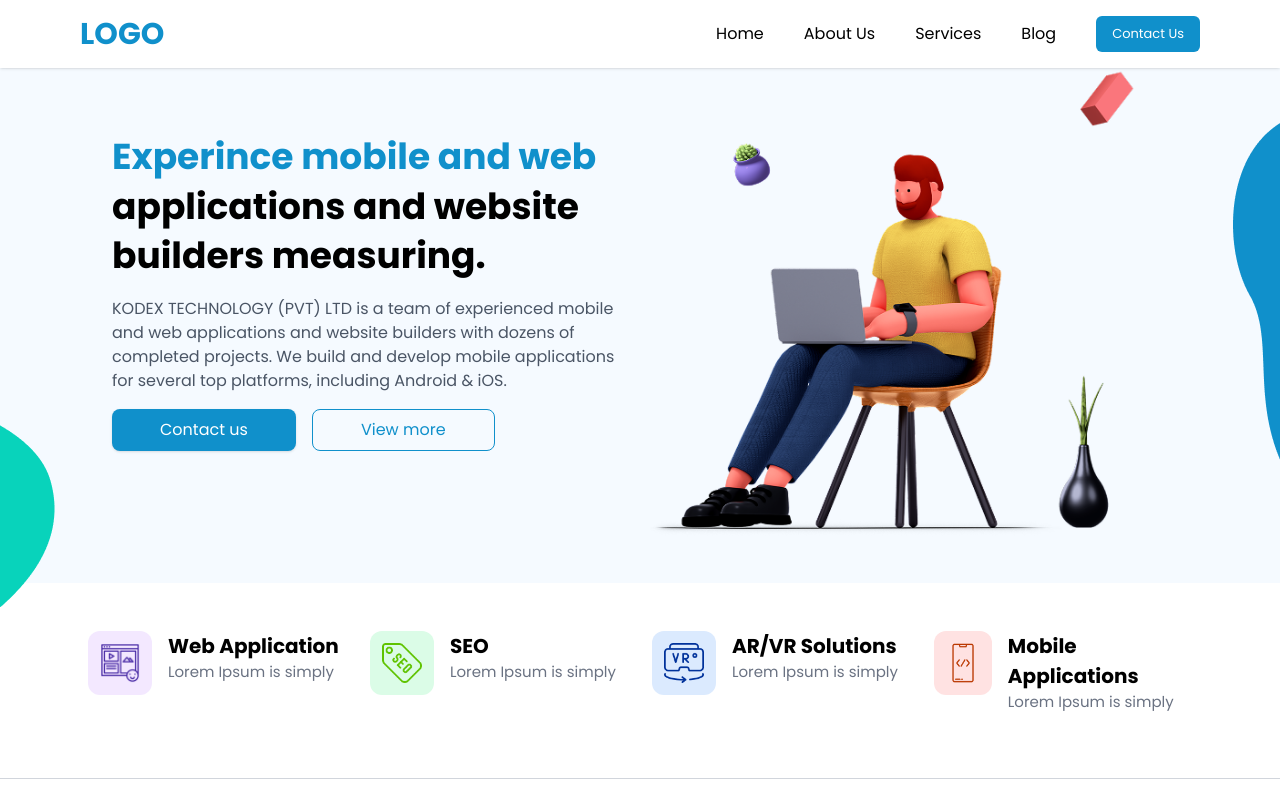
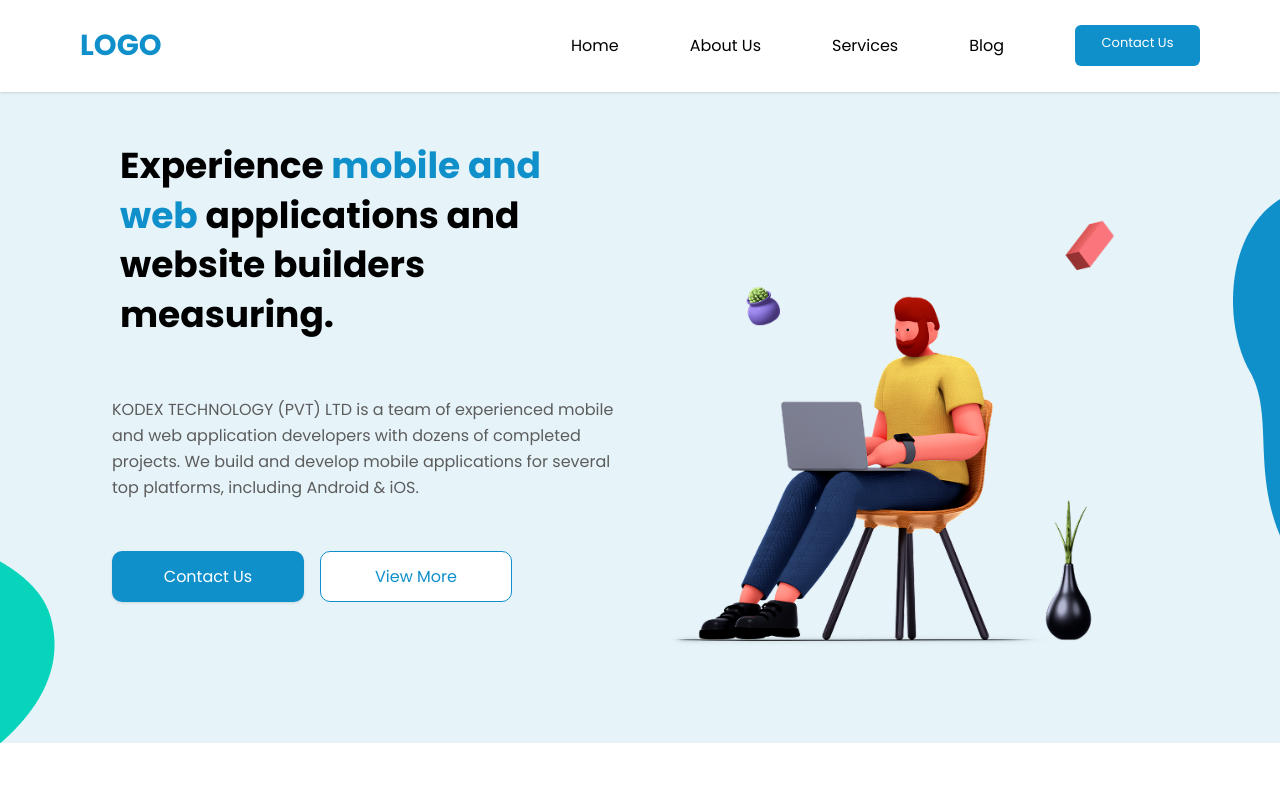
Before and after one commit to ravindu-kandawela1205/first-pro, a React (Vite) app: page / in a window 1280 px wide. Shown: the top 790 px of the page. Built offline with nearby package versions, Linux system fonts and the light colour scheme.

Commit message:
fix-sizes

```diff
--- a/src/body/body.jsx
+++ b/src/body/body.jsx
@@ -5,46 +5,53 @@ import Shape_left from "../assets/shape_left.png";
 
 function Body() {
   return (
-    <div className="bg-[#F5FAFF] w-full relative">
-      <div className="max-w-6xl mx-auto flex flex-col   md:flex-row items-center justify-between px-6 md:px-12 py-1">
+    <div className="bg-[#1090CB1A] h-auto min-h-[743px] w-full relative overflow-hidden">
+      <div className="max-w-6xl mx-auto flex flex-col md:flex-row items-center justify-between px-6 md:px-12 py-12">
         <img
           src={Shape_right}
-          alt=""
-          className="absolute right-0 hidden md:hidden lg:block"
+          alt="shape right"
+          className="absolute right-0 top hidden lg:block"
         />
         <img
           src={Shape_left}
-          alt=""
-          className="absolute left-0 -bottom-6 hidden md:hidden lg:block"
+          alt="shape left"
+          className="absolute left-0 bottom-0 hidden lg:block"
         />
-        <div className="borderflex-1 max-w-lg space-y-4 text-center md:text-left py-4 order-2 md:order-first lg:order-first ">
-          <h1 className="text-4xl md:text-[36px] font-bold leading-snug font-poppins">
-            <span className="text-[#1090CB]">Experince mobile and web</span> applications
-            and website builders measuring.
+
+        <div className="flex-1 max-w-lg  text-center md:text-left order-2 md:order-1 space-y-[50px] ">
+          <h1
+            className="text-4xl md:text-[36px] font-semibold  p-2
+  leading-snug font-poppins "
+          >
+            Experience <span className="text-[#1090CB]">mobile and web</span>{" "}
+            applications and website builders measuring.
           </h1>
 
-          <p className="text-gray-600 font-poppins">
+          <p
+            className="text-[#5C5C5C]  font-normal
+ leading-relaxed font-poppins"
+          >
             KODEX TECHNOLOGY (PVT) LTD is a team of experienced mobile and web
-            applications and website builders with dozens of completed projects.
-            We build and develop mobile applications for several top platforms,
-            including Android & iOS.
+            application developers with dozens of completed projects. We build
+            and develop mobile applications for several top platforms, including
+            Android & iOS.
           </p>
 
           <div className="flex flex-col sm:flex-row gap-4 justify-center md:justify-start">
-            <button className="font-poppins bg-[#1090CB] text-white px-12 py-2 rounded-lg font-medium shadow hover:bg-[#0d7ab0] transition">
-              Contact us
+            <button className="font-poppins bg-[#1090CB] text-white w-[192px] h-[51px] p-2 rounded-[10px] font-medium shadow hover:bg-[#0d7ab0] transition">
+              Contact Us
             </button>
-            <button className="font-poppins border border-[#1090CB] text-[#1090CB] px-12 py-2 rounded-lg font-medium hover:bg-[#e6f7ff] transition">
-              View more
+            <button className="font-poppins border border-[#1090CB] text-[#1090CB] bg-white w-[192px] h-[51px] p-2  rounded-[10px] font-medium hover:bg-[#e6f7ff] transition">
+              View More
             </button>
           </div>
         </div>
 
-        <div className="flex-1 mt-10 md:mt-0 flex justify-center order-1 md:order-last lg:order-last">
+        <div className="flex-1 flex justify-center order-1 md:order-2">
           <img
             src={Man}
-            alt=""
-            className="w-[300px] sm:w-[400px] md:w-auto object-contain  md:h-auto -mt-30"
+            alt="hero illustration"
+            className="w-[300px] sm:w-[400px] md:w-[500px] object-contain"
           />
         </div>
       </div>
--- a/src/compononets/Companyimages.jsx
+++ b/src/compononets/Companyimages.jsx
@@ -14,18 +14,18 @@ export default function a() {
   return (
     <div className="w-full bg-white py-10">
       <div className="text-center mb-8">
-        <h2 className="text-lg font-medium text-gray-800">
+        <h2 className="text-lg font-medium text-[#000000]">
           You will be in good Company
         </h2>
       </div>
 
-      <div className="flex flex-wrap justify-center items-center gap-5 md:gap-10 px-4  ">
+      <div className="flex flex-wrap justify-center items-center gap-5 md:gap-[115px] px-4  ">
         {logos.map((item, i) => (
           <div key={i}>
             <img
               src={item.path}
               alt=""
-              className=" w-auto h-25 object-contain "
+              className=" w-auto h-[185px] object-contain "
             />
           </div>
         ))}
--- a/src/compononets/Footerloop.jsx
+++ b/src/compononets/Footerloop.jsx
@@ -24,7 +24,7 @@ const socail = [
 export default function socialmedia() {
   return (
     <footer className="w-full bg-white">
-      <div className="max-w-[1440px]  mx-auto px-6 py-12 grid grid-cols-1 md:grid-cols-4 gap-8">
+      <div className="max-w-6xl mx-auto px-6 py-12 grid grid-cols-1 md:grid-cols-4 gap-8 leading-10">
         <div>
           <h2 className="text-blue-700 font-bold text-lg mb-3">LOGO</h2>
           <p className="text-gray-600 text-sm mb-3">
@@ -53,7 +53,7 @@ export default function socialmedia() {
           <p className="text-gray-800 text-sm font-medium">+908 89097 890</p>
         </div>
 
-        <div className="flex items-center justify-center md:justify-end  mt-30 gap-3">
+        <div className="flex items-center justify-center md:justify-end  mt-30 gap-[16px]">
           {socail.map((sc, i) => (
             <div key={i}>
               <img
@@ -75,7 +75,7 @@ export default function socialmedia() {
       </div>
 
       <div className="border-t border-gray-200 text-center py-4">
-        <p className="text-gray-500 text-sm">
+        <p className="text-gray-500 text-[13px]">
           Copyright © 2021 Lorem All rights Reserved
         </p>
       </div>
--- a/src/compononets/Navbarlist.jsx
+++ b/src/compononets/Navbarlist.jsx
@@ -1,23 +1,58 @@
 import { useState } from "react";
 import { Link } from "react-scroll";
 
-const xyz = [
-  { name: "Home", class: "hover:text-[#1090CB] cursor-pointer" },
-  { name: "About Us", class: "hover:text-[#1090CB] cursor-pointer" },
-  { name: "Services", class: "hover:text-[#1090CB] cursor-pointer" },
-  { name: "Blog", class: "hover:text-[#1090CB] cursor-pointer" },
+const menuItems = [
+  { name: "Home" },
+  { name: "About Us" },
+  { name: "Services" },
+  { name: "Blog" },
 ];
 
 export default function Navbar() {
   const [open, setOpen] = useState(false);
 
+  const baseLinkClasses =
+    "hover:text-[#1090CB] cursor-pointer text-[16px] font-normal font-poppins";
+
+  const renderLinks = (isMobile = false) =>
+    menuItems.map((item, i) => (
+      <li key={i} className="relative group">
+        <Link
+          to={item.name.toLowerCase().replace(/\s+/g, "")}
+          smooth={true}
+          duration={500}
+          offset={-80}
+          className={baseLinkClasses}
+          onClick={() => isMobile && setOpen(false)}
+        >
+          <span className="absolute -top-1 -left-2 w-2 h-2 bg-green-500 rounded-full opacity-0 group-active:opacity-100"></span>
+          {item.name}
+        </Link>
+      </li>
+    ));
+
+  const contactButton = (isMobile = false) => (
+    <Link
+      to="contact"
+      smooth={true}
+      duration={500}
+      offset={-80}
+      className="bg-[#1090CB] text-white text-[13px] cursor-pointer py-2 px-4 w-[125px] h-[41px] text-center rounded-[6px] hover:bg-blue-600 font-poppins"
+      onClick={() => isMobile && setOpen(false)}
+    >
+      Contact Us
+    </Link>
+  );
+
   return (
     <div className="bg-white shadow w-full fixed top-0 left-0 z-50">
-      <div className="max-w-[1440px] mx-auto flex justify-between items-center py-4 px-8 md:px-20">
-        <div className="font-bold text-[#1090CB] text-3xl font-poppins">
+      <div className="max-w-[1440px] mx-auto flex justify-between items-center py-6 px-8 md:px-20">
+        {/* Logo */}
+        <div className="font-bold text-[#1090CB] text-[29px] font-poppins">
           LOGO
         </div>
 
+        {/* Mobile toggle button */}
         <button
           className="md:hidden text-2xl text-gray-700"
           onClick={() => setOpen(!open)}
@@ -25,62 +60,19 @@ export default function Navbar() {
           ☰
         </button>
 
-        <ol className="hidden md:flex gap-10 items-center">
-          {xyz.map((item, i) => (
-            <li key={i} className="relative group font-poppins">
-              <Link
-                to={item.name.toLowerCase().replace(" ", "")}
-                smooth={true}
-                duration={500}
-                offset={-80}
-                className={item.class}
-              >
-                <span className="absolute -top-1 -left-2 w-2 h-2 bg-green-500 rounded-full opacity-0 group-hover:opacity-100"></span>
-                {item.name}
-              </Link>
-            </li>
-          ))}
-          <Link
-            to="contact"
-            smooth={true}
-            duration={500}
-            offset={-80}
-            className="bg-[#1090CB] text-white text-[13px] cursor-pointer py-2 px-4 rounded-[6px] hover:bg-blue-600"
-            onClick={() => setOpen(false)}
-          >
-            Contact Us
-          </Link>
+        {/* Desktop menu */}
+        <ol className="hidden md:flex gap-[71px] items-center">
+          {renderLinks()}
+          {contactButton()}
         </ol>
       </div>
 
+      {/* Mobile menu */}
       {open && (
         <div className="md:hidden bg-white border-t">
           <ol className="flex flex-col gap-4 py-4 items-center">
-            {xyz.map((item, i) => (
-              <li key={i} className="relative group font-poppins">
-                <Link
-                  to={item.name.toLowerCase().replace(" ", "")}
-                  smooth={true}
-                  duration={500}
-                  offset={-80}
-                  className={item.class}
-                  onClick={() => setOpen(false)}
-                >
-                  <span className="absolute -top-1 -left-2 w-2 h-2 bg-green-500 rounded-full opacity-0 group-hover:opacity-100"></span>
-                  {item.name}
-                </Link>
-              </li>
-            ))}
-            <Link
-              to="contact"
-              smooth={true}
-              duration={500}
-              offset={-80}
-              className="font-poppins bg-[#1090CB] text-white text-[13px] cursor-pointer py-2 px-4 rounded-[6px] hover:bg-blue-600"
-              onClick={() => setOpen(false)}
-            >
-              Contact Us
-            </Link>
+            {renderLinks(true)}
+            {contactButton(true)}
           </ol>
         </div>
       )}
--- a/src/middle/dividepink.jsx
+++ b/src/middle/dividepink.jsx
@@ -12,7 +12,7 @@ function dividepink() {
         className="absolute left-10 hidden md:block sm:left-0"
       />
       <div className="grid md:grid-cols-2 gap-12 max-w-5xl mx-auto items-center">
-        <div className="flex justify-center">
+        <div className="flex justify-center order-2 md:order-first">
           <img
             src={mockupImg}
             alt="Stacked mockup"
@@ -21,7 +21,7 @@ function dividepink() {
         </div>
 
         <div>
-          <div className="flex items-center space-x-3">
+          <div className="flex items-center space-x-3 order-1 md:order-last">
             <div className="w-12 h-12 flex items-center justify-center rounded-full bg-cyan-500 text-white">
               <span className="text-2xl">
                 <img src={Happy} alt="" className="h-[20px] w-[20px]" />
--- a/src/middle/middle.jsx
+++ b/src/middle/middle.jsx
@@ -7,52 +7,59 @@ const services = [
   {
     title: "Web Application",
     desc: "Lorem Ipsum is simply",
-    icon: Web, // image path
+    icon: Web,
     bg: "bg-purple-100",
-    text: "text-purple-600 ",
+    text: "text-purple-600 md:size-[20px]  ",
   },
   {
     title: "SEO",
     desc: "Lorem Ipsum is simply",
     icon: Seo,
-    bg: "bg-green-100",
-    text: "text-green-600",
+    bg: "bg-[#ECFFDA]",
+    text: "text-green-600 md:size-[20px] ",
   },
   {
     title: "AR/VR Solutions",
     desc: "Lorem Ipsum is simply",
     icon: Imme,
     bg: "bg-blue-100",
-    text: "text-blue-600",
+    text: " text-blue-600 md:size-[20px] ",
   },
   {
     title: "Mobile Applications",
     desc: "Lorem Ipsum is simply",
     icon: Code,
     bg: "bg-red-100",
-    text: "text-red-600",
+    text: "text-red-600 md:size-[20px] ",
   },
 ];
 
 export default function Services() {
   return (
     <div className="w-full py-12">
-      <div className="max-w-6xl mx-auto grid grid-cols-2 sm:grid-cols-2 md:grid-cols-4 gap-6 px-6 ">
+      <div className="max-w-6xl mx-auto grid grid-cols-2 sm:grid-cols-2 md:grid-cols-4 gap-6 md:gap-[16px] px-6 ">
         {services.map((service, i) => (
           <div key={i} className="flex items-start gap-4">
             <div
-              className={`w-16 h-16 flex items-center justify-center rounded-xl ${service.bg}`}
+              className={`w-16 h-16 md:h-[83px] md:w-[83px] flex items-center justify-center rounded-xl ${service.bg}`}
             >
               <img
                 src={service.icon}
                 alt={service.title}
-                className={`w-10 h-10 ${service.text}`}
+                className={`w-10 h-10 md:w-[41px] md:h-[41px] ${service.text}`}
               />
             </div>
 
             <div>
-              <h3 className="font-semibold text-[10px] md:text-[20px] font-poppins">{service.title}</h3>
-              <p className="text-gray-500 md:text-[15px] font-poppins">{service.desc}</p>
+              <h3 className="text-[10px] md:text-[15px] font-medium font-poppins">
+                {service.title}
+              </h3>
+              <p
+                className="text-gray-500 font-normal
+ md:text-[15px] font-poppins"
+              >
+                {service.desc}
+              </p>
             </div>
           </div>
         ))}
--- a/src/middle/text.jsx
+++ b/src/middle/text.jsx
@@ -3,12 +3,12 @@ import React from "react";
 export default function text() {
   return (
     <div>
-      <div className="flex items-center justify-center mt-20 bg-white ">
+      <div className="flex items-center justify-center mt-[115px] bg-white mb-[55px] ">
         <div className="text-center max-w-auto ">
           <h1 className="text-[33px]  text-gray-900 font-semibold">
             Lorem Ipsum is simply dummy text of the printing.
           </h1>
-          <p className="mt-4 text-gray-500 text-[18px]">
+          <p className="mt-[18px] leading-8 text-[#868686] text-[18px]">
             Lorem Ipsum is simply dummy text of the printing and typesetting
             industry.
           </p>
```
Also changed, not shown: src/middle/CardsSection.jsx (+4 -4 lines), src/middle/divide.jsx (+5 -5 lines), src/middle/newsletter.jsx (+9 -17 lines).
